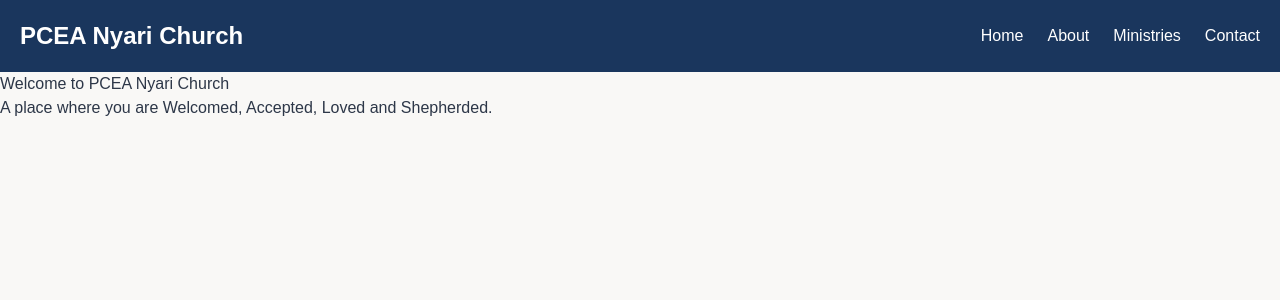
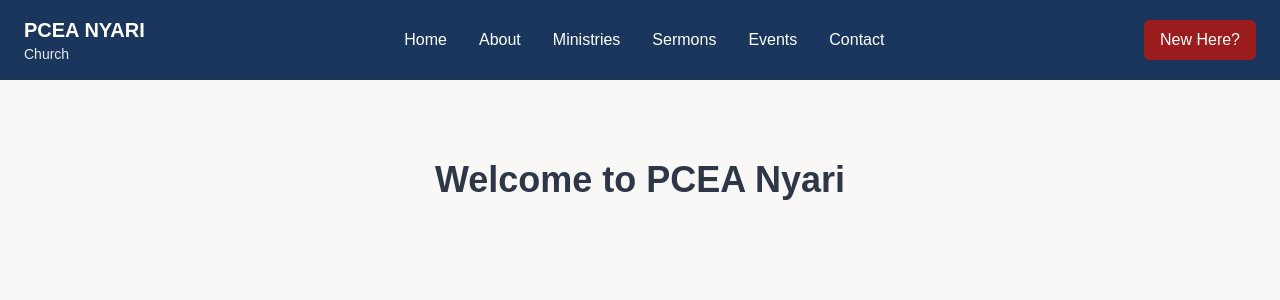
Before and after one commit to Jjumaaa/pnyari, a Next.js app: page / in a window 1280 px wide. Shown: the top 300 px of the page. Built offline with nearby package versions, Linux system fonts and the light colour scheme.

Commit message:
Create reusable Navbar component

```diff
--- a/app/page.js
+++ b/app/page.js
@@ -1,15 +1,15 @@
-import Navbar from "@/components/Navbar";
+import Navbar from "@/components/layout/Navbar";
 
 export default function Home() {
   return (
-    <main>
+    <>
       <Navbar />
 
-      <h1>Welcome to PCEA Nyari Church</h1>
-
-      <p>
-        A place where you are Welcomed, Accepted, Loved and Shepherded.
-      </p>
-    </main>
+      <main>
+        <h1 className="p-20 text-center text-4xl font-bold">
+          Welcome to PCEA Nyari
+        </h1>
+      </main>
+    </>
   );
 }
--- /dev/null
+++ b/components/layout/Navbar.jsx
@@ -0,0 +1,55 @@
+export default function Navbar() {
+  return (
+    <nav className="bg-[var(--color-sanctuary-blue)] text-white">
+      <div className="mx-auto flex max-w-7xl items-center justify-between px-6 py-4">
+        {/* Logo */}
+        <div>
+          <h1 className="text-xl font-bold">
+            PCEA NYARI
+          </h1>
+
+          <p className="text-sm text-gray-200">
+            Church
+          </p>
+        </div>
+
+        {/* Navigation Links */}
+        <ul className="hidden gap-8 md:flex">
+          <li>
+            <a href="#">Home</a>
+          </li>
+
+          <li>
+            <a href="#">About</a>
+          </li>
+
+          <li>
+            <a href="#">Ministries</a>
+          </li>
+
+          <li>
+            <a href="#">Sermons</a>
+          </li>
+
+          <li>
+            <a href="#">Events</a>
+          </li>
+
+          <li>
+            <a href="#">Contact</a>
+          </li>
+        </ul>
+
+        {/* Desktop Button */}
+        <button className="hidden rounded-md bg-[var(--color-ember-crimson)] px-4 py-2 font-medium transition hover:opacity-90 md:block">
+          New Here?
+        </button>
+
+        {/* Mobile Menu Button */}
+        <button className="text-3xl md:hidden">
+          ☰
+        </button>
+      </div>
+    </nav>
+  );
+}
```
